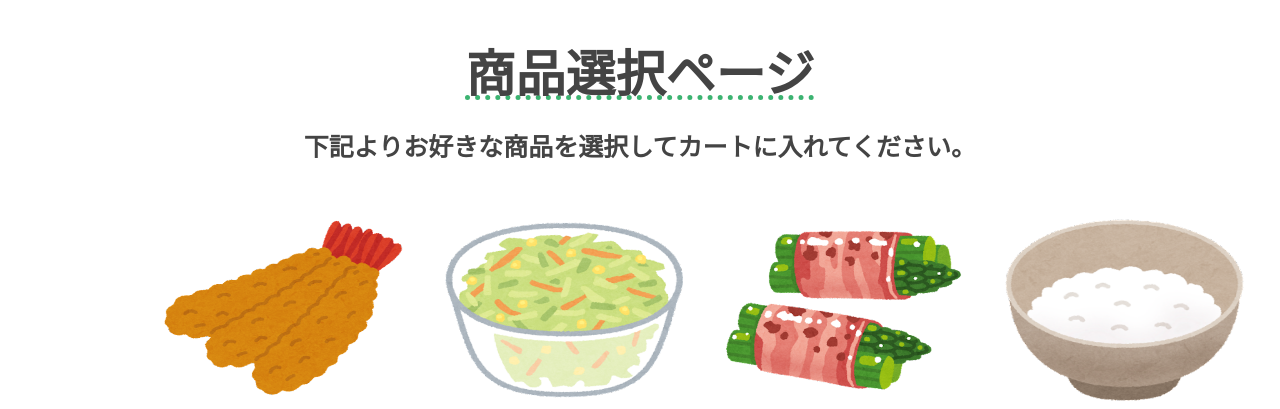
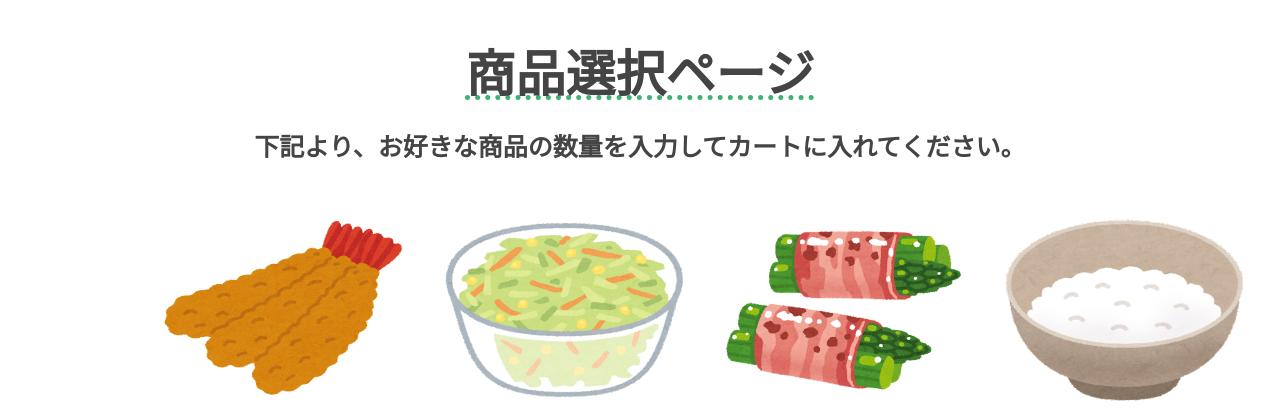
Before and after one commit to michikofujita/oh-bento, a PHP site: page /product.php in a window 1280 px wide. Shown: the part 150-559 px from the top of the page. Run offline with PHP 8.4, Linux system fonts and the light colour scheme.

Commit message:
メニュー説明文　修正

```diff
--- a/product.php
+++ b/product.php
@@ -14,7 +14,7 @@ require_once 'header.php';
 
 <main id="product">
 <h1>商品選択ページ</h1>
-    <p>下記よりお好きな商品を選択してカートに入れてください。</p>
+    <p>下記より、お好きな商品の数量を入力してカートに入れてください。</p>
     <ul class="flex">
             <li class="shop">
             <img src="images/img02<?= $count; ?>.png" width="250px" height="200px">
```
